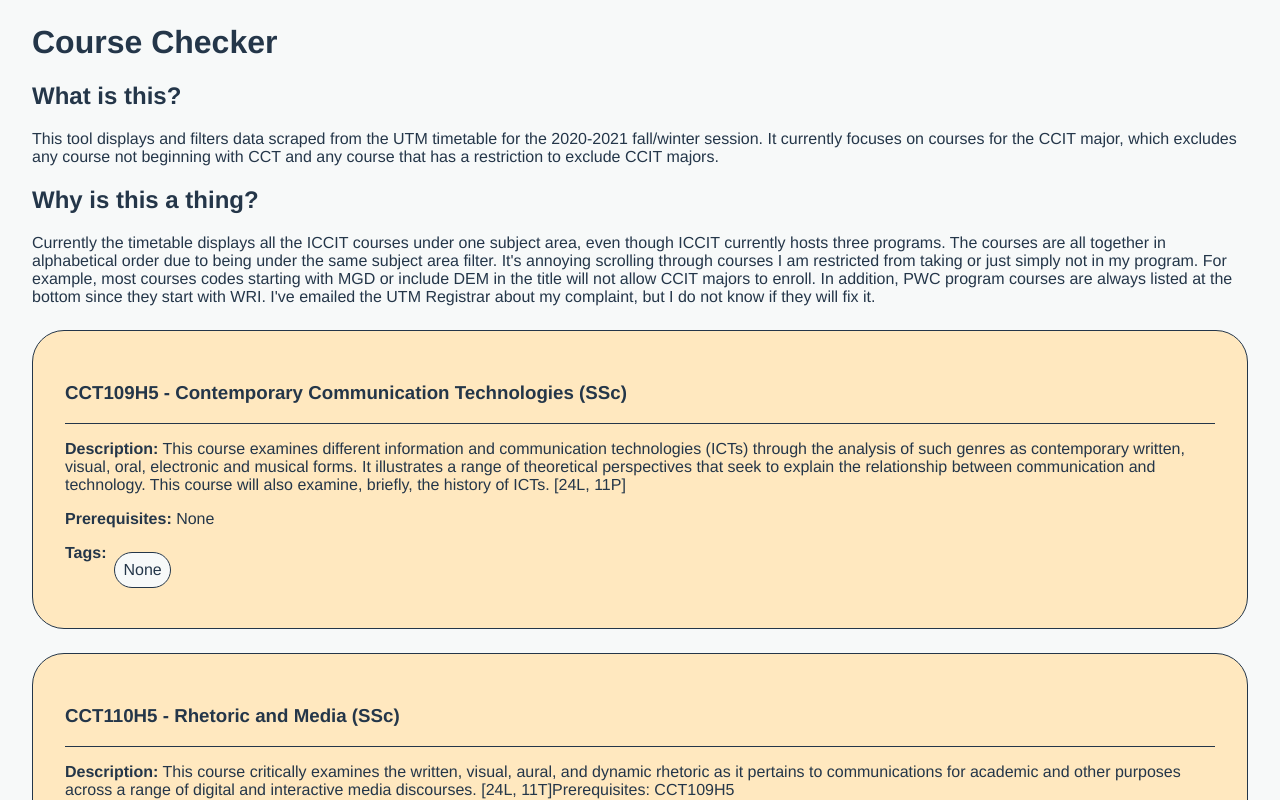
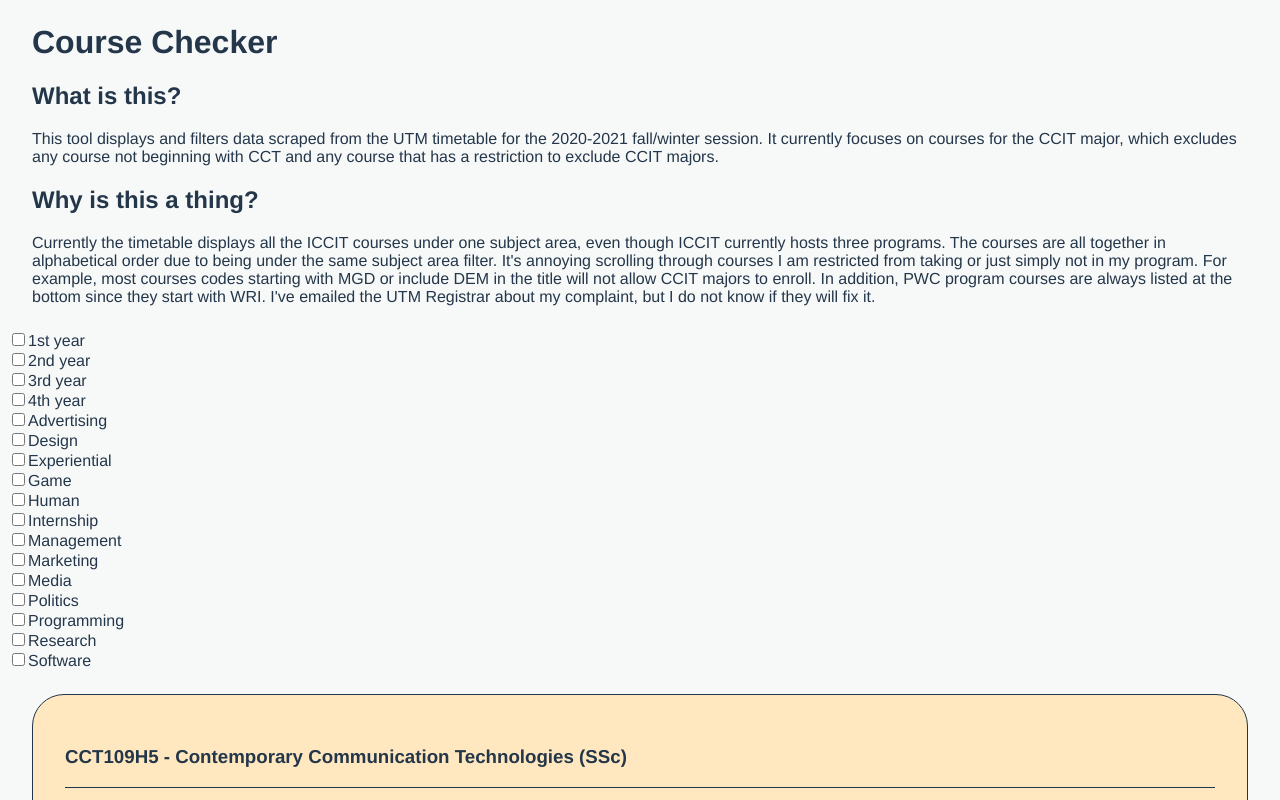
Before and after one commit to jessly5/Course-Check, a Vue app in the folder course-check/: page / in a window 1280 px wide. Shown: the top 800 px of the page. Built offline with nearby package versions, Linux system fonts and the light colour scheme.

Commit message:
filter by years

```diff
--- a/course-check/src/App.vue
+++ b/course-check/src/App.vue
@@ -2,6 +2,16 @@
   <div id="app">
 	<ThePreface/>
 	<div>
+		<div v-for="year in yearFilters" v-bind:key="year.id">
+			<input v-model="year.value" type="checkbox" id="year.id" value="year.id" name="year.id">
+			<label for="year.id">{{ year.text }}</label>
+		</div>
+
+		<div v-for="topic in topicFilters" v-bind:key="topic.id">
+			<input v-model="topic.value" type="checkbox" id="topic.id" value="topic.id" name="topic.id">
+			<label for="topic.id">{{ topic.id }}</label>
+		</div>
+
 		<CourseCard
 			v-for="course in Object.keys(courseData).sort()"
 			v-bind:key="courseData[course].courseTitleFull"
@@ -9,6 +19,7 @@
 			v-bind:courseDetails="courseData[course].courseDetails"
 			v-bind:coursePrerequisites="courseData[course].coursePrerequisites"
 			v-bind:tags="courseData[course].tags"
+			v-bind:visible="isFilteredOut(course)"
 		/>
 	</div>
   </div>
@@ -23,12 +34,59 @@ export default {
 	name: 'App',
 	data(){
 		return {
-			courseData: courseData
+			courseData: courseData,
+			yearFilters: [
+				{id: "firstYearFilter", text: "1st year", value: false},
+				{id: "secondYearFilter", text: "2nd year", value: false},
+				{id: "thirdYearFilter", text: "3rd year", value: false},
+				{id: "fourthYearFilter", text: "4th year", value: false}
+			],
+			topicFilters: [
+				{id: "Advertising", value: false},
+				{id: "Design", value: false},
+				{id: "Experiential", value: false},
+				{id: "Game", value: false},
+				{id: "Human", value: false},
+				{id: "Internship", value: false},
+				{id: "Management", value: false},
+				{id: "Marketing", value: false},
+				{id: "Media", value: false},
+				{id: "Politics", value: false},
+				{id: "Programming", value: false},
+				{id: "Research", value: false},
+				{id: "Software", value: false}
+			]
 		}
 	},
 	components: {
 		ThePreface,
 		CourseCard
+	},
+	methods: {
+		isFilteredOut: function(course){
+			return (this.displayCourses[course]);
+		},
+		getYear: function(course){
+			return parseInt(course.slice(3, 4));
+		}
+	},
+	computed: {
+		yearFiltersUsed: function(){
+			var total = 0;
+			for (var f in this.yearFilters) {
+				total += this.yearFilters[f].value ? 1 : 0;
+			} return total;
+		},
+		displayCourses: function(){
+			var show = {};
+			var year;
+			var keys = Object.keys(courseData).sort();
+			for (var k in keys){
+				year = this.getYear(keys[k])-1;
+				show[keys[k]] = this.yearFiltersUsed ==  0 ? true : this.yearFilters[year].value;
+			}
+			return show;
+		}
 	}
 }
 </script>
--- a/course-check/src/components/CourseCard.vue
+++ b/course-check/src/components/CourseCard.vue
@@ -1,11 +1,12 @@
 <template>
-	<div class="course" v-bind:class="assignYear(courseTitleFull)">
+	<div class="course" v-bind:class="year" v-if=visible>
 		<h3>{{ courseTitleFull }}</h3>
 		<hr>
 		<p class="description"><strong>Description:</strong> {{ courseDetails }}</p>
 		<p><strong>Prerequisites:</strong> {{ coursePrerequisites }}</p>
 		<div class="flex-container"><strong>Tags:</strong>
-			<span class="tag" v-for="t in tags" v-bind:key="t">{{ t }}
+			<span class="tag" v-for="t in tags" v-bind:key="t">
+			{{ t }}
 			</span>
 		</div>
 	</div>
@@ -18,13 +19,15 @@ export default {
 		courseTitleFull: String,
 		courseDetails: String,
 		coursePrerequisites: String,
-		tags: Array
+		tags: Array,
+		visible: Boolean
 	},
-	methods: {
-		assignYear: function(courseTitleFull){
-			var years = {'CCT1':'first', 'CCT2':'second', 'CCT3':'third', 'CCT4':'fourth'};
-			var code = courseTitleFull.slice(0, 4);
-			return (years[code] ? years[code] : "other");
+	computed: {
+		year: function(){
+			var years = {'1':'first', '2':'second', '3':'third', '4':'fourth'};
+			// why is courseTitleFull an array? splice is for arrays
+			var firstDigit = this.courseTitleFull.slice(3, 4);
+			return years[firstDigit];
 		}
 	}
 }
@@ -66,7 +69,4 @@ hr {
 .fourth {
 	background: #CFCCFF;
 }
-.other {
-	background: #FFBFED;
-}
 </style>
```
